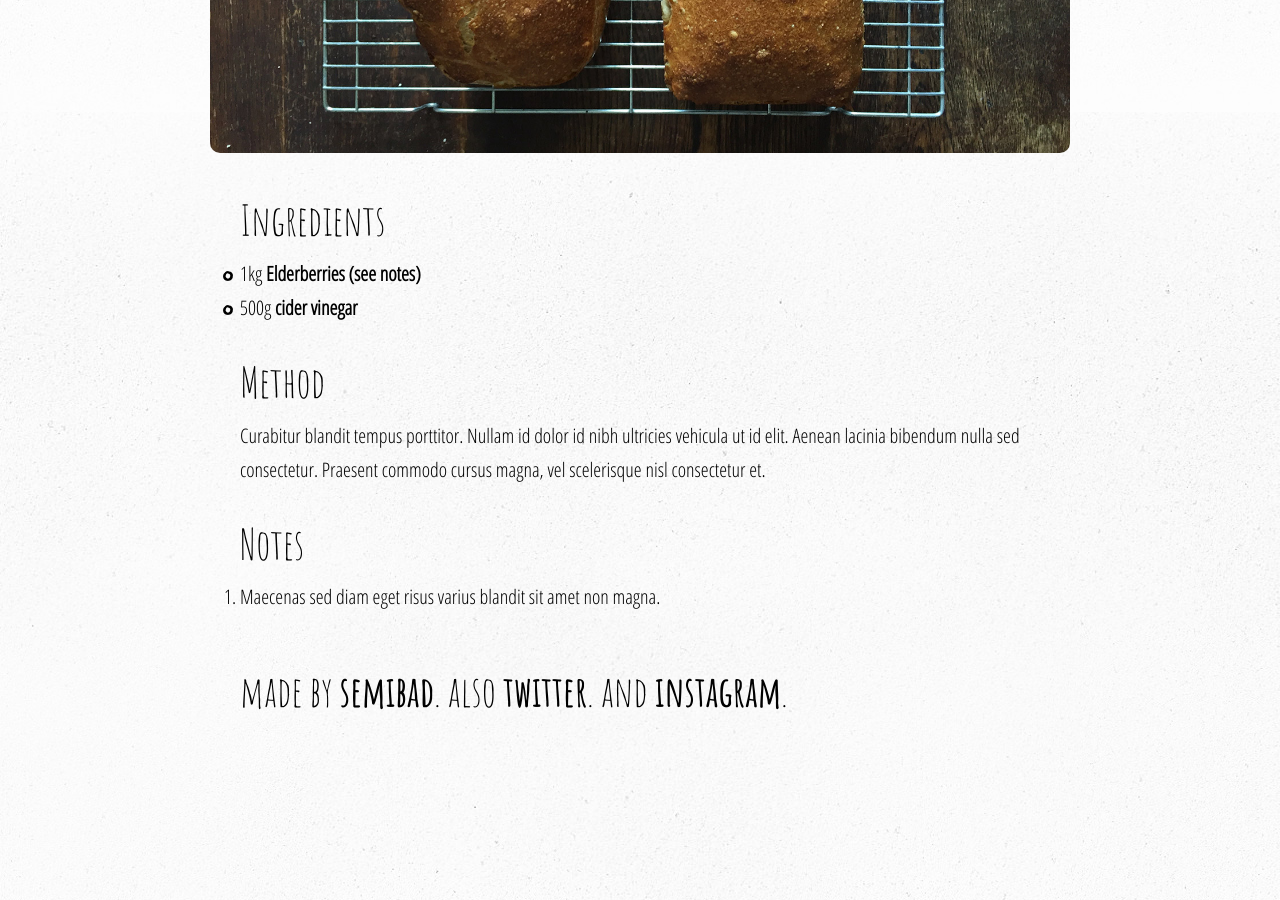
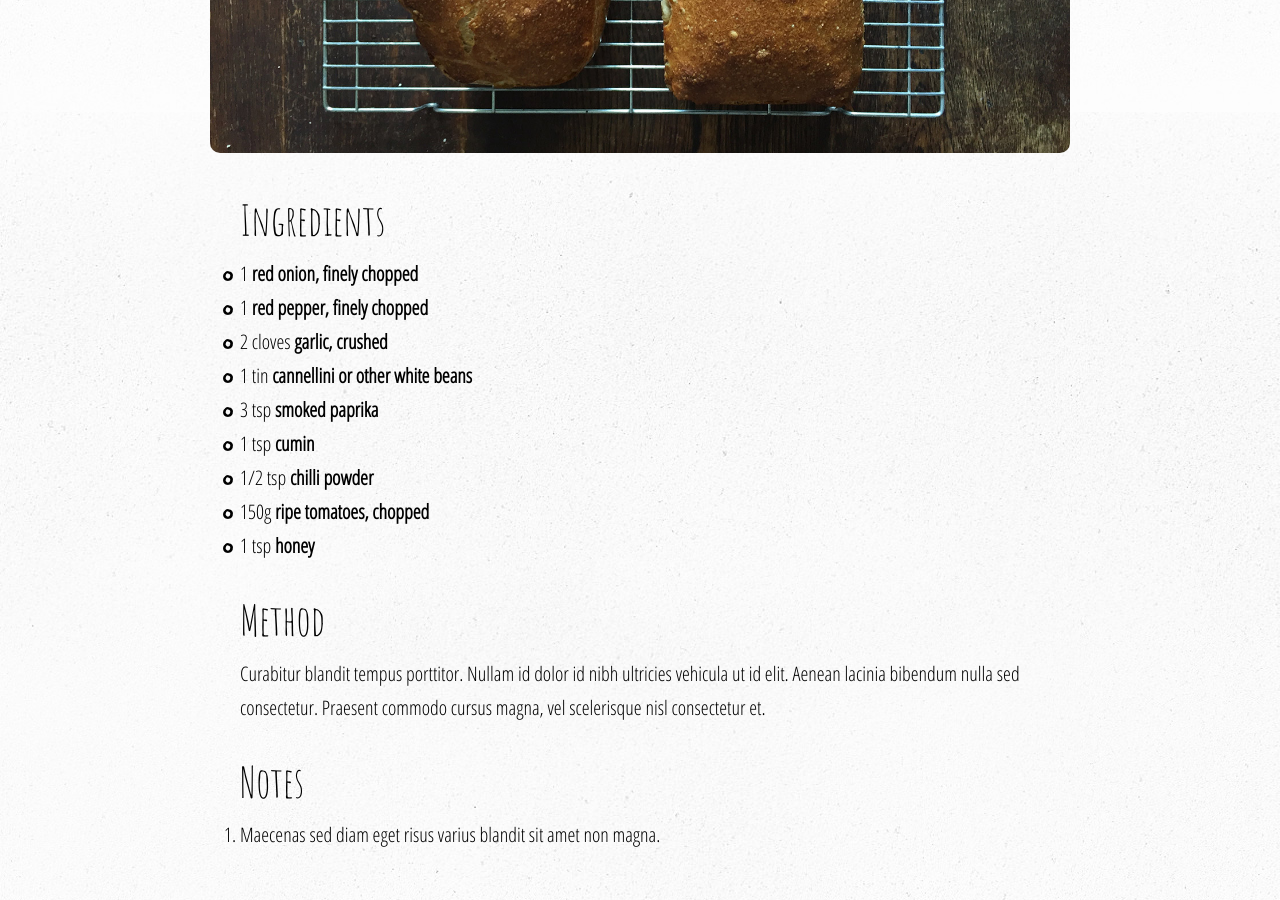
Before and after one commit to semibad/asmallkitchen, a Jekyll site: the page built from _posts/good-beans/2017-05-03-.markdown, in a window 1280 px wide and 900 px high, scrolled down 938 px. Built offline with Jekyll 4.4.1, drawn with Linux system fonts in a browser that asks for light colours.

Commit message:
Updated .Markdown and 1 other file

```diff
--- a/_posts/2017-05-03-something.markdown
+++ b/_posts/good-beans/2017-05-03-.markdown
@@ -1,22 +1,36 @@
 ---
-title: Something
+title: Good Beans
 date: 2017-05-03 10:14:00 Z
 tags:
-- preserves
-- elderberries
-- foraging
-- sauce
+- brunch
+- breakfast
+- beans
+- tomatoes
 intro_text: Cras justo odio, dapibus ac facilisis in, egestas eget quam. Fusce dapibus,
   tellus ac cursus commodo, tortor mauris condimentum nibh, ut fermentum massa justo
   sit amet risus.
-illustration_image: false
+illustration_image: "/uploads/beans.png"
 header_image: "/uploads/bread.jpg"
 recipes:
 - ingredients:
-  - unit: 1kg
-    item: Elderberries (see notes)
-  - unit: 500g
-    item: cider vinegar
+  - unit: 1
+    item: red onion, finely chopped
+  - unit: 1
+    item: red pepper, finely chopped
+  - unit: 2 cloves
+    item: garlic, crushed
+  - unit: 1 tin
+    item: cannellini or other white beans
+  - unit: 3 tsp
+    item: smoked paprika
+  - unit: 1 tsp
+    item: cumin
+  - unit: 1/2 tsp
+    item: chilli powder
+  - unit: 150g
+    item: ripe tomatoes, chopped
+  - unit: 1 tsp
+    item: honey
   method_text: Curabitur blandit tempus porttitor. Nullam id dolor id nibh ultricies
     vehicula ut id elit. Aenean lacinia bibendum nulla sed consectetur. Praesent commodo
     cursus magna, vel scelerisque nisl consectetur et.
```
